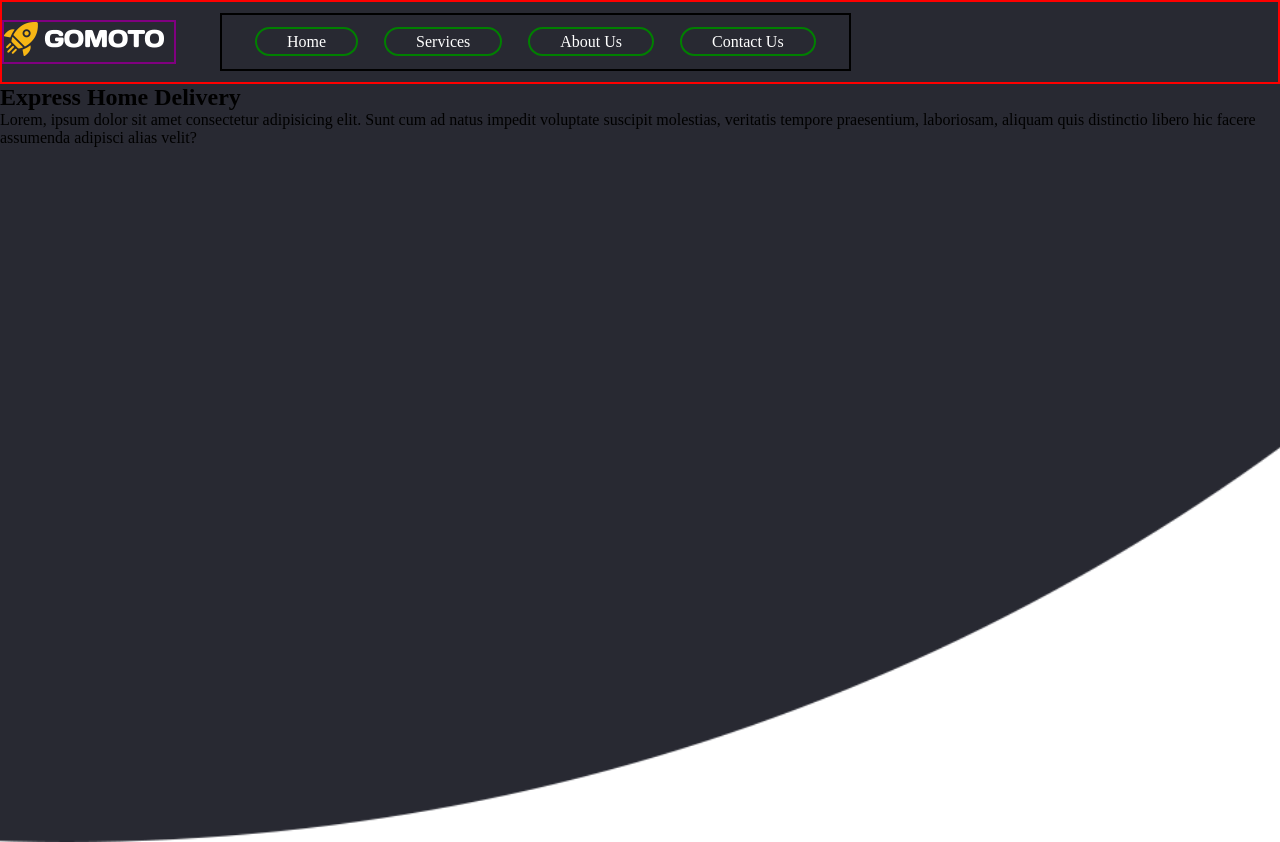
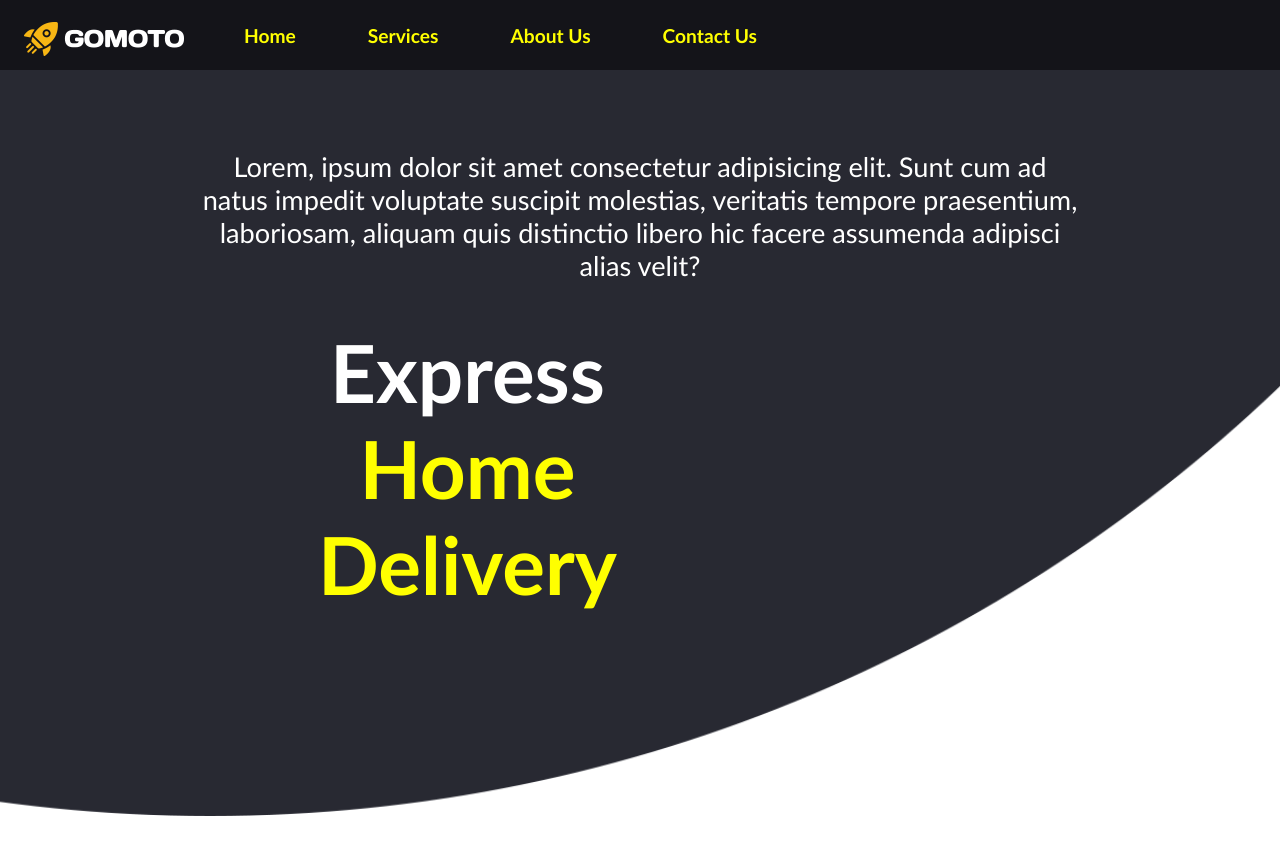
Before and after one commit to Shashi-Srivastav/Project-Gomoto-Food-Ordering-and-Delivering-Website, a plain HTML site: page index.html in a window 1280 px wide. After the commit the page ends 816 px from the top, so only its background shows below. Drawn offline with Linux system fonts and the light colour scheme.

Commit message:
linked 2nd css

```diff
--- a/index.html
+++ b/index.html
@@ -10,7 +10,7 @@
     <!--to add icon on title-->
     <link
       rel="stylesheet"
-      href="style.css"
+      href="style2.css"
     />
   </head>
   <body>
@@ -22,14 +22,14 @@
         />
       </div>
       <ul>
-        <li class="items"><a href="#">Home</a></li>
-        <li class="items"><a href="#">Services</a></li>
-        <li class="items"><a href="#">About Us</a></li>
-        <li class="items"><a href="#">Contact Us</a></li>
-      </ul>
+        <li class="items"><a href="#"><b>Home</b></a></li>
+        <li class="items"><a href="#"><b>Services</b></a></li>
+        <li class="items"><a href="#"><b>About Us</b></a></li>
+        <li class="items"><a href="#"><b>Contact Us</b></a></li>
+      </ul><b></b>
     </nav>
     <section id="home">
-      <h1 class="h-primary">Express Home Delivery</h1>
+      <h1 class="h-primary"><a><b><div>Express</div> Home Delivery</b></a></h1>
       <p>
         Lorem, ipsum dolor sit amet consectetur adipisicing elit. Sunt cum ad
         natus impedit voluptate suscipit molestias, veritatis tempore
```
